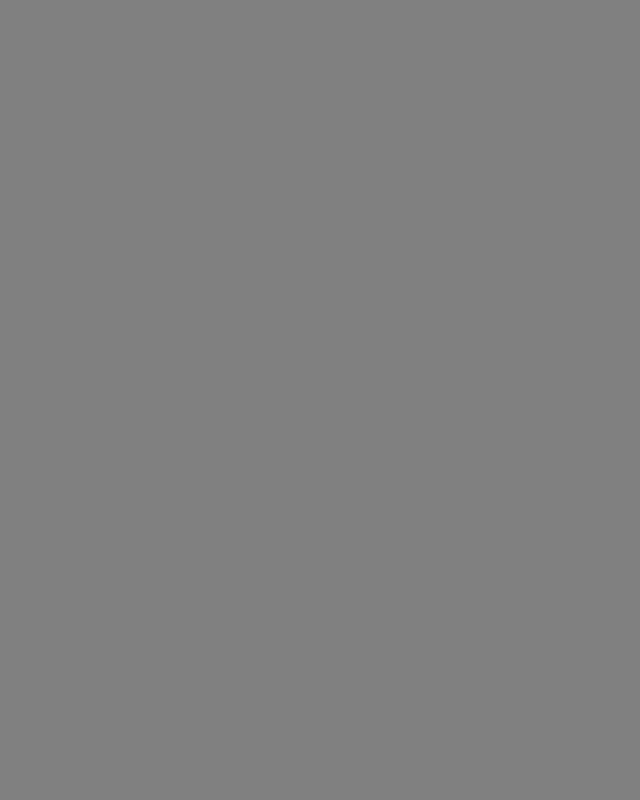
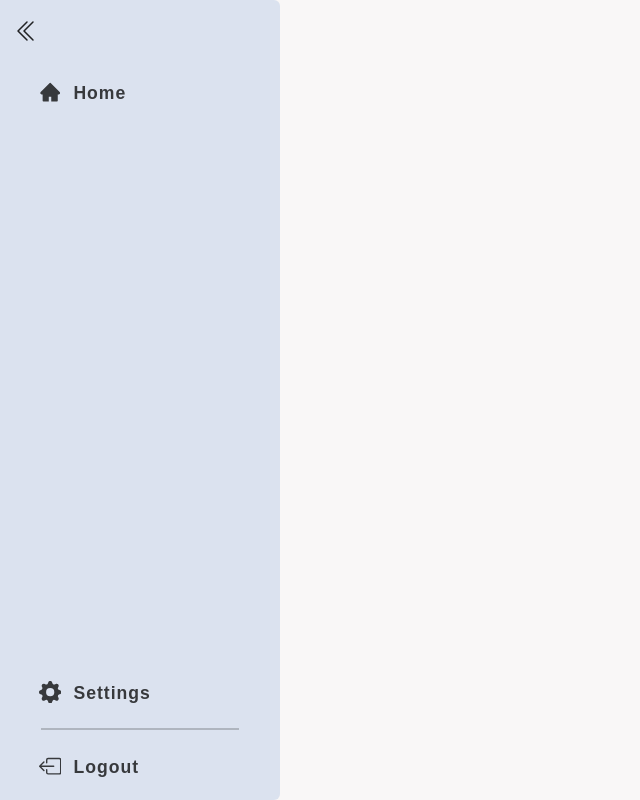
Before and after one commit to hanzzakino/r-sched-3, a React (Create React App) app: page / in a window 1280 px wide. Shown: the whole page, without its empty margins (0-640 px from the left). Built offline with nearby package versions, Linux system fonts and the light colour scheme.

Commit message:
Added Navpane

```diff
--- a/package.json
+++ b/package.json
@@ -11,6 +11,7 @@
     "@testing-library/user-event": "^13.5.0",
     "react": "^18.2.0",
     "react-dom": "^18.2.0",
+    "react-icons": "^4.8.0",
     "react-scripts": "5.0.1",
     "web-vitals": "^2.1.4"
   },
--- a/src/App.js
+++ /dev/null
@@ -1,5 +0,0 @@
-function App() {
-    return <div></div>
-}
-
-export default App
--- /dev/null
+++ b/src/App.jsx
@@ -0,0 +1,10 @@
+import Navpane from './components/Navpane'
+
+export default function App() {
+    return (
+        <>
+            <Navpane />
+            <main></main>
+        </>
+    )
+}
--- /dev/null
+++ b/src/components/Navpane.jsx
@@ -0,0 +1,72 @@
+import '../styles/Navpane.css'
+import {
+    BsList,
+    BsBoxArrowLeft,
+    BsGearFill,
+    BsChevronDoubleLeft,
+} from 'react-icons/bs'
+import { AiFillHome } from 'react-icons/ai'
+
+import { useSettingsContext } from '../context/settingsContext'
+
+export default function Navpane() {
+    const { navExpanded, currentView, toggleNav, setView } =
+        useSettingsContext()
+    return (
+        <div
+            className={
+                'nav-container' + (navExpanded ? ' nav-container-expanded' : '')
+            }
+        >
+            <div>
+                <button
+                    className={
+                        'nav-toggle' +
+                        (!navExpanded ? ' nav-toggle-expanded' : '')
+                    }
+                    onClick={toggleNav}
+                >
+                    {!navExpanded ? <BsList /> : <BsChevronDoubleLeft />}
+                </button>
+                <button
+                    className={
+                        'nav-menu-item' +
+                        (currentView === 'home'
+                            ? ' nav-menu-item-selected'
+                            : '')
+                    }
+                    onClick={() => setView('home')}
+                >
+                    <span>
+                        <AiFillHome className="nav-menu-icon" />
+                        <p>Home</p>
+                    </span>
+                </button>
+            </div>
+
+            <div>
+                <button
+                    className={
+                        'nav-menu-item' +
+                        (currentView === 'settings'
+                            ? ' nav-menu-item-selected'
+                            : '')
+                    }
+                    onClick={() => setView('settings')}
+                >
+                    <span>
+                        <BsGearFill className="nav-menu-icon" />
+                        <p>Settings</p>
+                    </span>
+                </button>
+                <hr className="nav-separator" />
+                <button className={'nav-menu-item'}>
+                    <span>
+                        <BsBoxArrowLeft className="nav-menu-icon" />
+                        <p>Logout</p>
+                    </span>
+                </button>
+            </div>
+        </div>
+    )
+}
--- /dev/null
+++ b/src/context/settingsContext.js
@@ -0,0 +1,54 @@
+import { createContext, useContext, useState, useEffect } from 'react'
+
+const SettingsContext = createContext()
+
+export const SettingsContextWrapper = ({ children }) => {
+    const [currentView, setCurrentView] = useState('')
+    const [navExpanded, setNavExpanded] = useState(true)
+    const [theme, setTheme] = useState('light')
+
+    useEffect(() => {
+        // 👇 add class to body element
+        document.body.classList.add(theme)
+
+        return () => {
+            // 👇️ removing classes from body element
+            // when the component unmounts
+            document.body.classList.remove(theme)
+        }
+    }, [theme])
+
+    const toggleNav = () => {
+        setNavExpanded((prevState) => !prevState)
+    }
+
+    const setView = (pagename, datenow = 0) => {
+        switch (pagename) {
+            case 'home':
+                setCurrentView('home')
+                break
+            case 'settings':
+                setCurrentView('settings')
+                break
+            default:
+                setCurrentView('dashboard')
+                break
+        }
+    }
+
+    return (
+        <SettingsContext.Provider
+            value={{
+                navExpanded,
+                currentView,
+                theme,
+                toggleNav,
+                setView,
+            }}
+        >
+            {children}
+        </SettingsContext.Provider>
+    )
+}
+
+export const useSettingsContext = () => useContext(SettingsContext)
--- a/src/index.js
+++ b/src/index.js
@@ -2,10 +2,11 @@ import React from 'react'
 import ReactDOM from 'react-dom/client'
 import './styles/global.css'
 import App from './App'
+import { SettingsContextWrapper } from './context/settingsContext'
 
 const root = ReactDOM.createRoot(document.getElementById('root'))
 root.render(
-    <React.StrictMode>
+    <SettingsContextWrapper>
         <App />
-    </React.StrictMode>
+    </SettingsContextWrapper>
 )
--- /dev/null
+++ b/src/styles/Navpane.css
@@ -0,0 +1,98 @@
+.nav-container {
+    background-color: var(--background-accent-primary);
+    height: 100%;
+    width: 56px;
+    position: fixed;
+    transition: 0.25s ease-out;
+    overflow: hidden;
+    border-radius: 0 var(--radius-6) var(--radius-6) 0;
+    display: flex;
+    flex-direction: column;
+    justify-content: space-between;
+    /* padding: 12px 2px 12px 2px; */
+}
+.nav-container-expanded {
+    transition: 0.25s ease-out;
+    width: 280px;
+}
+.nav-container-expanded .nav-menu-item {
+    width: 240px;
+    padding: 0 16px 0 16px;
+    align-self: center !important;
+}
+.nav-container div {
+    display: flex;
+    flex-direction: column;
+
+    padding-bottom: 6px;
+}
+.nav-toggle {
+    margin-top: 10px;
+    margin-bottom: 12px;
+    height: 42px;
+    width: 42px;
+    margin-left: 6px;
+
+    background: transparent;
+    color: var(--foreground-primary);
+    border: none;
+    outline: none;
+
+    font-size: 1.5rem;
+    display: flex;
+    align-items: center;
+    justify-content: center;
+
+    cursor: pointer;
+
+    transform: unset;
+    transition: 0.3s ease-in-out;
+}
+.nav-toggle-expanded {
+    font-size: 1.8rem;
+    transform: rotateZ(360deg);
+    transition: 0.3s ease-in-out;
+}
+
+.nav-menu-item {
+    /* background-color: var(--background-accent-primary); */
+    color: var(--foreground-primary-75);
+    height: 40px;
+    margin: 8px;
+    overflow: hidden;
+    background: transparent;
+    border: none;
+    outline: none;
+    cursor: pointer;
+    border-radius: var(--radius-6);
+    transition: 0.2s;
+}
+.nav-container span {
+    display: flex;
+    align-items: center;
+    flex-direction: row;
+    width: 300px;
+}
+.nav-menu-item span > p {
+    margin-block-start: 0;
+    margin-block-end: 0;
+    font-size: 1.1rem;
+    padding: 0;
+    margin: 3px 0 0 0;
+    font-weight: bold;
+    letter-spacing: 1px;
+}
+.nav-menu-item span > .nav-menu-icon {
+    margin-left: 3px;
+    margin-right: 12px;
+    font-size: 1.4rem;
+}
+.nav-menu-item-selected {
+    background-color: var(--accent-1);
+    color: var(--accent-white);
+}
+.nav-separator {
+    justify-self: flex-start !important;
+    width: 70%;
+    border: 0.5px solid var(--foreground-primary-20);
+}
--- a/src/styles/global.css
+++ b/src/styles/global.css
@@ -1,7 +1,31 @@
+:root {
+    --radius-4: 4px;
+    --radius-6: 6px;
+    --radius-10: 10px;
+}
+
+.light {
+    --background-primary: #f9f7f7;
+    --background-accent-primary: #dbe2ef;
+
+    --foreground-primary: rgba(0, 0, 0, 0.85);
+    --foreground-primary-75: rgb(0, 0, 0, 0.75);
+    --foreground-primary-20: rgb(0, 0, 0, 0.2);
+
+    --accent-1: #4e8fdd;
+    --accent-1-hover: #366196;
+
+    --color-red: #e03737;
+    --color-red-hover: #a91a1a;
+    --color-white: #ffffff;
+
+    --shadow-20: rgb(0, 0, 0, 0.2);
+}
+
 body {
     margin: 0;
 
-    background: gray;
+    background: var(--background-primary);
 
     font-family: -apple-system, BlinkMacSystemFont, 'Segoe UI', 'Roboto',
         'Oxygen', 'Ubuntu', 'Cantarell', 'Fira Sans', 'Droid Sans',
```
Also changed, not shown: 1 other file (tests, documents, lock files or other folders).
